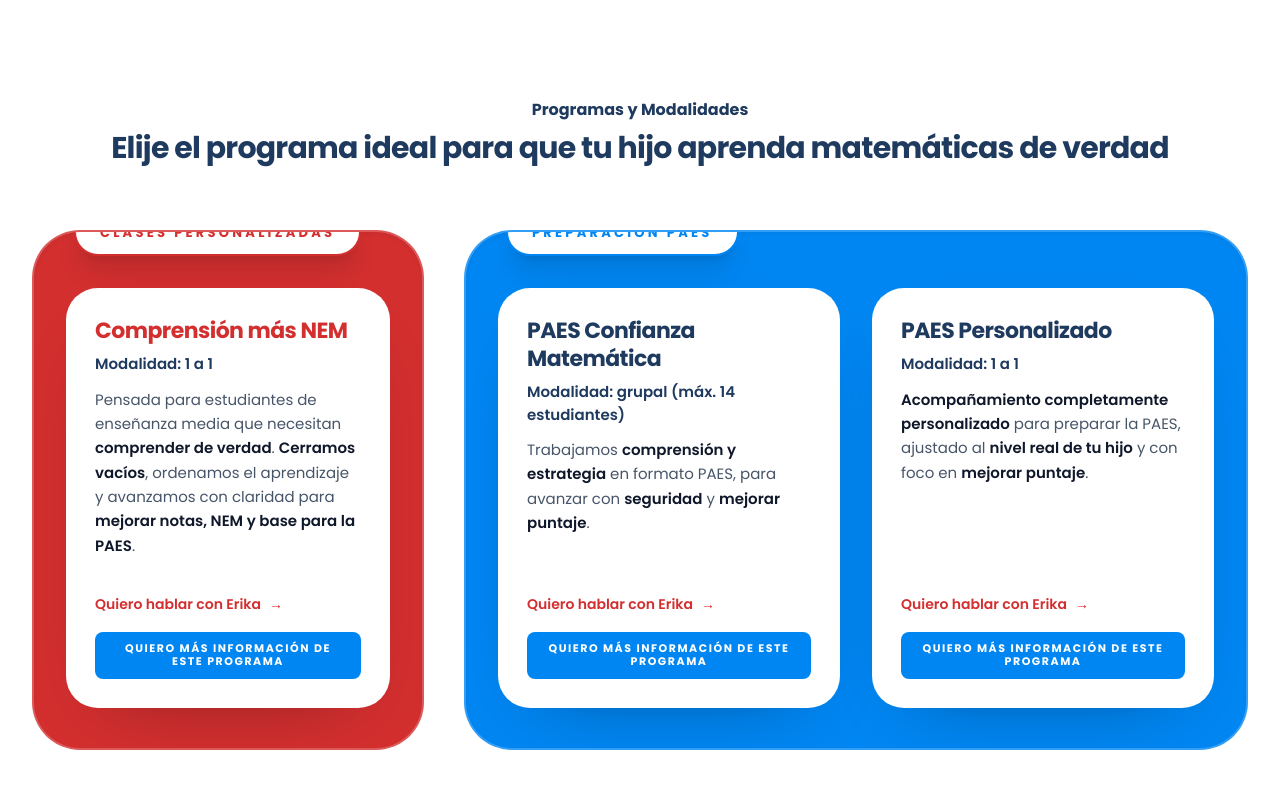
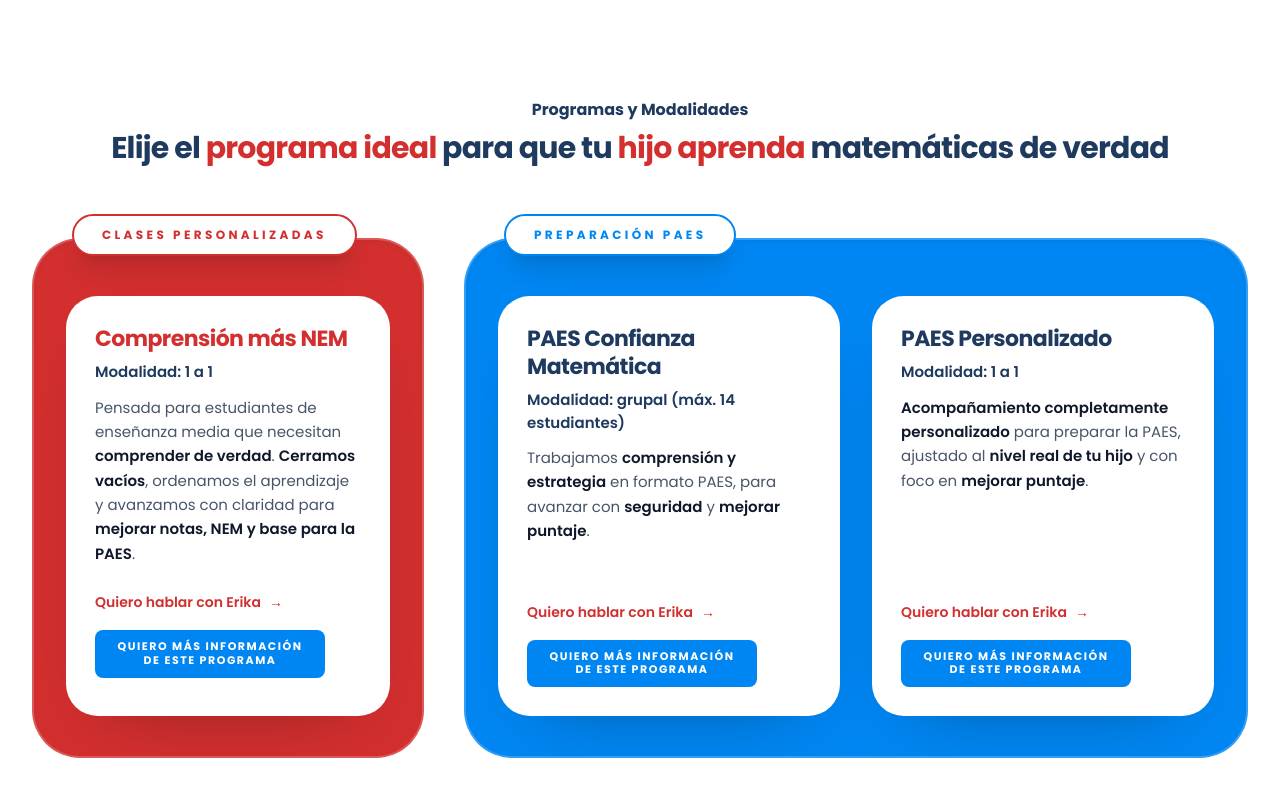
Before and after one commit to Andy-Montes/erikalaprofedemate, a React (Vite) app: page / in a window 1280 px wide. Shown: the part 1800-2600 px from the top of the page. Built offline with nearby package versions, Linux system fonts and the light colour scheme.

Commit message:
Restore Programs glow shine and compact CTA button layout

```diff
--- a/components/Programs.tsx
+++ b/components/Programs.tsx
@@ -24,9 +24,9 @@
 
   // Botón compacto, sin “show”, sin glow, sin scale
   const infoBtn =
-    "inline-flex items-center justify-center bg-[#0086f2] text-white font-bold " +
-    "text-[10px] sm:text-[11px] uppercase tracking-[0.14em] " +
-    "py-2.5 px-4 rounded-lg leading-tight " +
+    "inline-flex flex-col items-center justify-center bg-[#0086f2] text-white font-bold " +
+    "text-[10px] sm:text-[11px] uppercase tracking-[0.14em] text-center " +
+    "py-2.5 px-3 rounded-lg leading-tight w-[220px] sm:w-[230px] " +
     "hover:bg-blue-700 active:opacity-95";
 
   return (
@@ -38,7 +38,8 @@
             Programas y Modalidades
           </span>
           <h2 className="text-2xl md:text-3xl font-black text-brandNavy leading-tight">
-            Elije el programa ideal para que tu hijo aprenda matemáticas de verdad
+            Elije el <span className="text-brandRed">programa ideal</span> para que tu{" "}
+            <span className="text-brandRed">hijo aprenda</span> matemáticas de verdad
           </h2>
         </div>
 
@@ -46,12 +47,18 @@
           {/* =======================================================
               BLOQUE ROJO (wrapper overflow-visible para NO cortar pill)
           ======================================================= */}
-          <div className="lg:w-1/3 relative overflow-visible">
+          <div className="lg:w-1/3 relative overflow-visible pt-2">
+            {/* Pill superior */}
+            <div className="absolute -top-4 left-6 sm:left-10 z-30 bg-white text-brandRed px-7 py-2.5 rounded-full border-2 border-brandRed shadow-xl">
+              <span className="block text-[11px] sm:text-[12px] font-black uppercase tracking-[0.28em] whitespace-nowrap">
+                Clases Personalizadas
+              </span>
+            </div>
+
             {/* Panel de color (este sí recorta el glow por dentro) */}
             <div className="relative rounded-[3rem] bg-brandRed shadow-inner border-2 border-white/20 overflow-hidden group">
-              {/* Glow elegante: línea diagonal que cruza (NO mancha) */}
+              {/* Glow shine detrás de las cards blancas */}
               <div className="absolute inset-0 z-0 pointer-events-none">
-                {/* Shine principal */}
                 <div
                   className="
                     absolute -inset-y-10 -left-56 w-44 rotate-12
@@ -61,7 +68,6 @@
                     transition-all duration-700 ease-out
                   "
                 />
-                {/* Shine secundario (más fino) */}
                 <div
                   className="
                     absolute -inset-y-10 -left-72 w-24 rotate-12
@@ -73,16 +79,9 @@
                 />
               </div>
 
-              {/* Pill (afuera visualmente, sin recorte) */}
-              <div className="absolute top-0 left-10 -translate-y-1/2 z-20 bg-white text-brandRed px-6 py-2.5 rounded-full border-2 border-brandRed shadow-xl">
-                <span className="text-[12px] sm:text-[13px] font-black uppercase tracking-[0.25em]">
-                  Clases Personalizadas
-                </span>
-              </div>
-
               <div className="px-8 pt-14 pb-10 relative z-10">
                 {/* Card blanca */}
-                <div className={`${wowCard} lg:h-[420px] overflow-hidden`}>
+                <div className={`${wowCard} lg:min-h-[420px]`}>
                   <div className="p-7 flex flex-col h-full">
                     <div>
                       <h3 className="text-xl sm:text-[22px] font-black text-brandRed mb-2">
@@ -114,7 +113,8 @@
 
                       <div className="pt-4">
                         <button onClick={() => onOpenModal(infoUrl)} className={infoBtn}>
-                          Quiero más información de este programa
+                          <span className="block">Quiero más información</span>
+                            <span className="block">de este programa</span>
                         </button>
                       </div>
                     </div>
@@ -128,9 +128,16 @@
           {/* =======================================================
               BLOQUE AZUL (wrapper overflow-visible para NO cortar pill)
           ======================================================= */}
-          <div className="lg:w-2/3 relative overflow-visible">
+          <div className="lg:w-2/3 relative overflow-visible pt-2">
+            {/* Pill superior */}
+            <div className="absolute -top-4 left-6 sm:left-10 z-30 bg-white text-[#0086f2] px-7 py-2.5 rounded-full border-2 border-[#0086f2] shadow-xl">
+              <span className="block text-[11px] sm:text-[12px] font-black uppercase tracking-[0.28em] whitespace-nowrap">
+                Preparación PAES
+              </span>
+            </div>
+
             <div className="relative rounded-[3rem] bg-[#0086f2] shadow-inner border-2 border-white/20 overflow-hidden group">
-              {/* Glow elegante: línea diagonal que cruza (NO mancha) */}
+              {/* Glow shine detrás de las cards blancas */}
               <div className="absolute inset-0 z-0 pointer-events-none">
                 <div
                   className="
@@ -152,17 +159,10 @@
                 />
               </div>
 
-              {/* Pill */}
-              <div className="absolute top-0 left-10 -translate-y-1/2 z-20 bg-white text-[#0086f2] px-6 py-2.5 rounded-full border-2 border-[#0086f2] shadow-xl">
-                <span className="text-[12px] sm:text-[13px] font-black uppercase tracking-[0.25em]">
-                  Preparación PAES
-                </span>
-              </div>
-
               <div className="px-8 pt-14 pb-10 relative z-10">
                 <div className="grid grid-cols-1 md:grid-cols-2 gap-8">
                   {/* PAES GRUPAL */}
-                  <div className={`${wowCard} lg:h-[420px] overflow-hidden`}>
+                  <div className={`${wowCard} lg:min-h-[420px]`}>
                     <div className="p-7 flex flex-col h-full">
                       <div>
                         <h3 className="text-xl sm:text-[22px] font-black text-brandNavy mb-2">
@@ -193,7 +193,8 @@
 
                         <div className="pt-4">
                           <button onClick={() => onOpenModal(infoUrl)} className={infoBtn}>
-                            Quiero más información de este programa
+                            <span className="block">Quiero más información</span>
+                            <span className="block">de este programa</span>
                           </button>
                         </div>
                       </div>
@@ -201,7 +202,7 @@
                   </div>
 
                   {/* PAES 1:1 */}
-                  <div className={`${wowCard} lg:h-[420px] overflow-hidden`}>
+                  <div className={`${wowCard} lg:min-h-[420px]`}>
                     <div className="p-7 flex flex-col h-full">
                       <div>
                         <h3 className="text-xl sm:text-[22px] font-black text-brandNavy mb-2">
@@ -234,7 +235,8 @@
 
                         <div className="pt-4">
                           <button onClick={() => onOpenModal(infoUrl)} className={infoBtn}>
-                            Quiero más información de este programa
+                            <span className="block">Quiero más información</span>
+                            <span className="block">de este programa</span>
                           </button>
                         </div>
                       </div>
```
